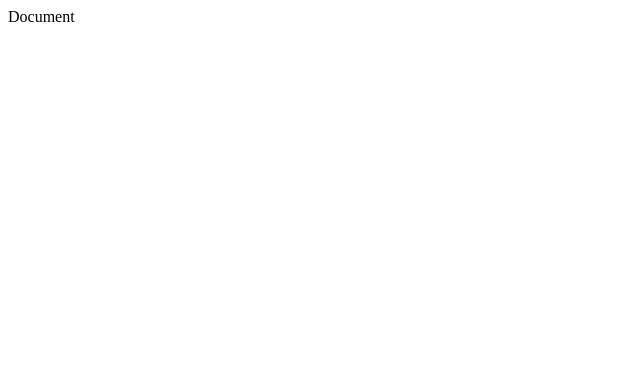
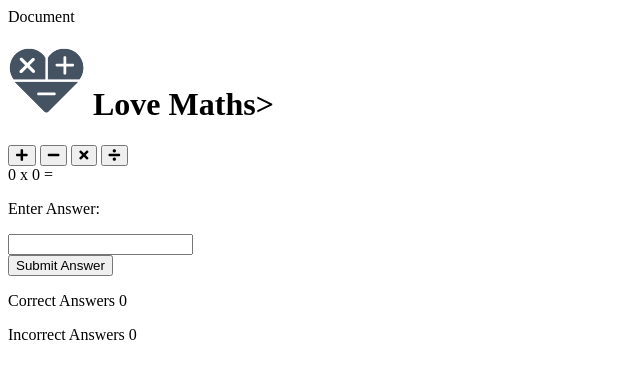
Before and after one commit to Zozo62442/Love-Maths, a plain HTML site: page index.html in a window 1280 px wide. Shown: the whole page, without its empty margins (0-640 px from the left). Drawn offline with Linux system fonts and the light colour scheme.

Commit message:
Add html structure

```diff
--- a/index.html
+++ b/index.html
@@ -3,10 +3,50 @@
 <head>
     <meta charset="UTF-8">
     <meta name="viewport" content="width=device-width, initial-scale=1.0">
+
+        <!-- font awesome and google fonts -->
+    <link rel="stylesheet" href="https://use.fontawesome.com/releases/v5.7.2/css/all.css"
+        integrity="sha384-fnmOCqbTlWIlj8LyTjo7mOUStjsKC4pOpQbqyi7RrhN7udi9RwhKkMHpvLbHG9Sr" crossorigin="anonymous">
+    <link href="https://fonts.googleapis.com/css?family=Raleway%7CRighteous" rel="stylesheet">
+
     <link rel="stylesheet" href="assets/css/style.css"
     <title>Document</title>
 </head>
 <body>
+    <h1 class="heading">
+        <img class="logo" src="assets/images/logo.png" alt="logo"> Love Maths>
+    </h1>
+
+    <div class="game-area">
+        <div class="controls-area">
+            <button class="btn btn--big btn--green">
+                <i class="fas fa-plus"></i>
+            </button>
+            <button class="btn btn--big btn--blue">
+                <i class="fas fa-minus"></i>
+            </button>
+            <button class="btn btn--big btn--orange">
+                <i class="fas fa-times"></i>
+            </button>
+            <button class="btn btn--big btn--red">
+                <i class="fas fa-divide"></i>
+            </button>
+        </div>
+        <div class="question-area">
+            <span id="operand1">0</span>
+            <span id="operator">x</span>
+            <span id="operand2">0</span>
+            <span>=</span>
+            <p class="answer-message">Enter Answer:</p>
+            <input id="answer-box" type="number">
+        </div>
+        <button class="btn btn--gray">Submit Answer</button>
+    </div>
+
+    <div class="score-area">
+        <p class="scores">Correct Answers <span id="score">0</span></p>
+        <p class="scores">Incorrect Answers <span id="incorrect">0</span></p>
+    </div>
 
     <script src="assets/js/script.js"></script>
 </body>
```
Also changed, not shown: assets/images/logo.png (added).
